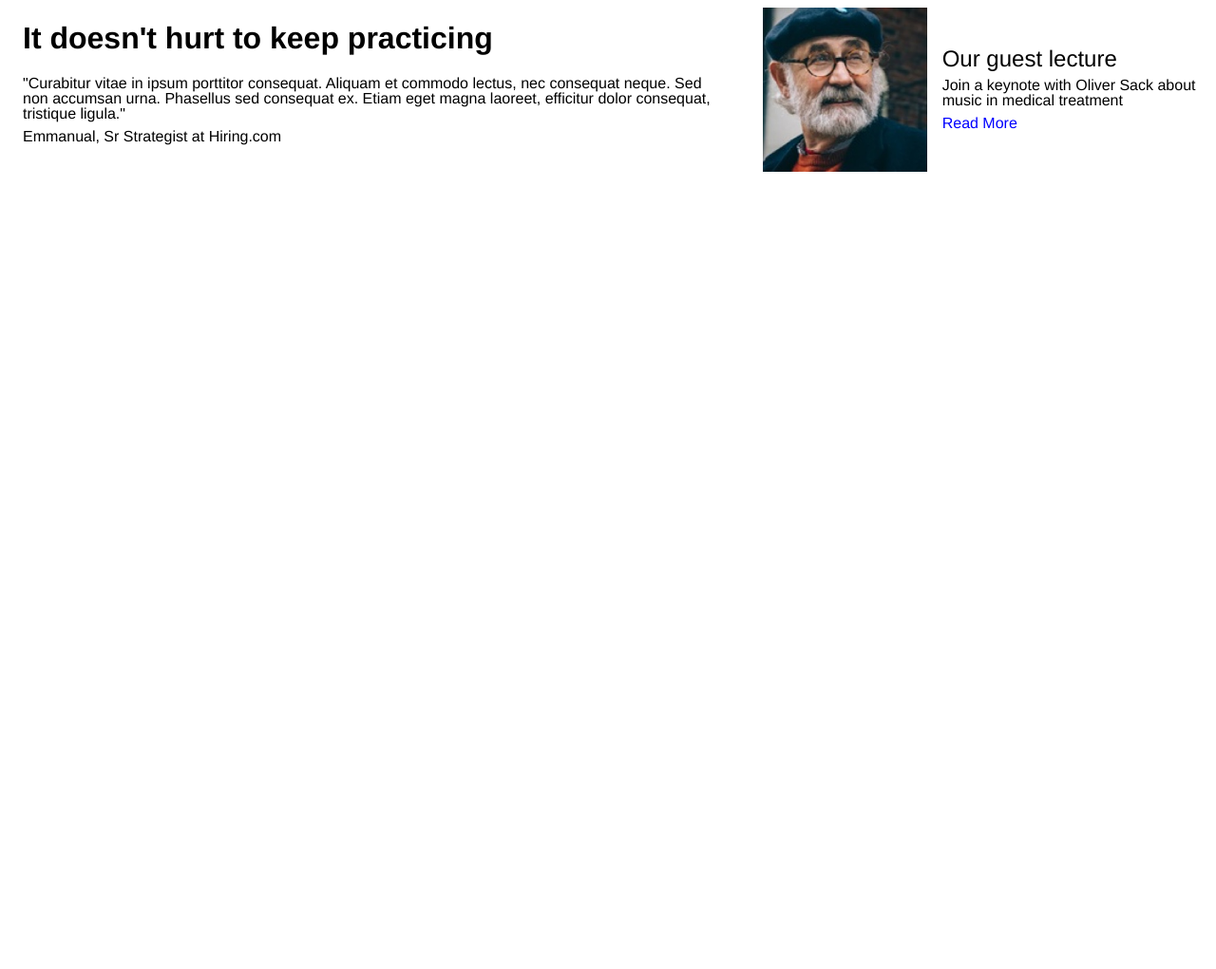
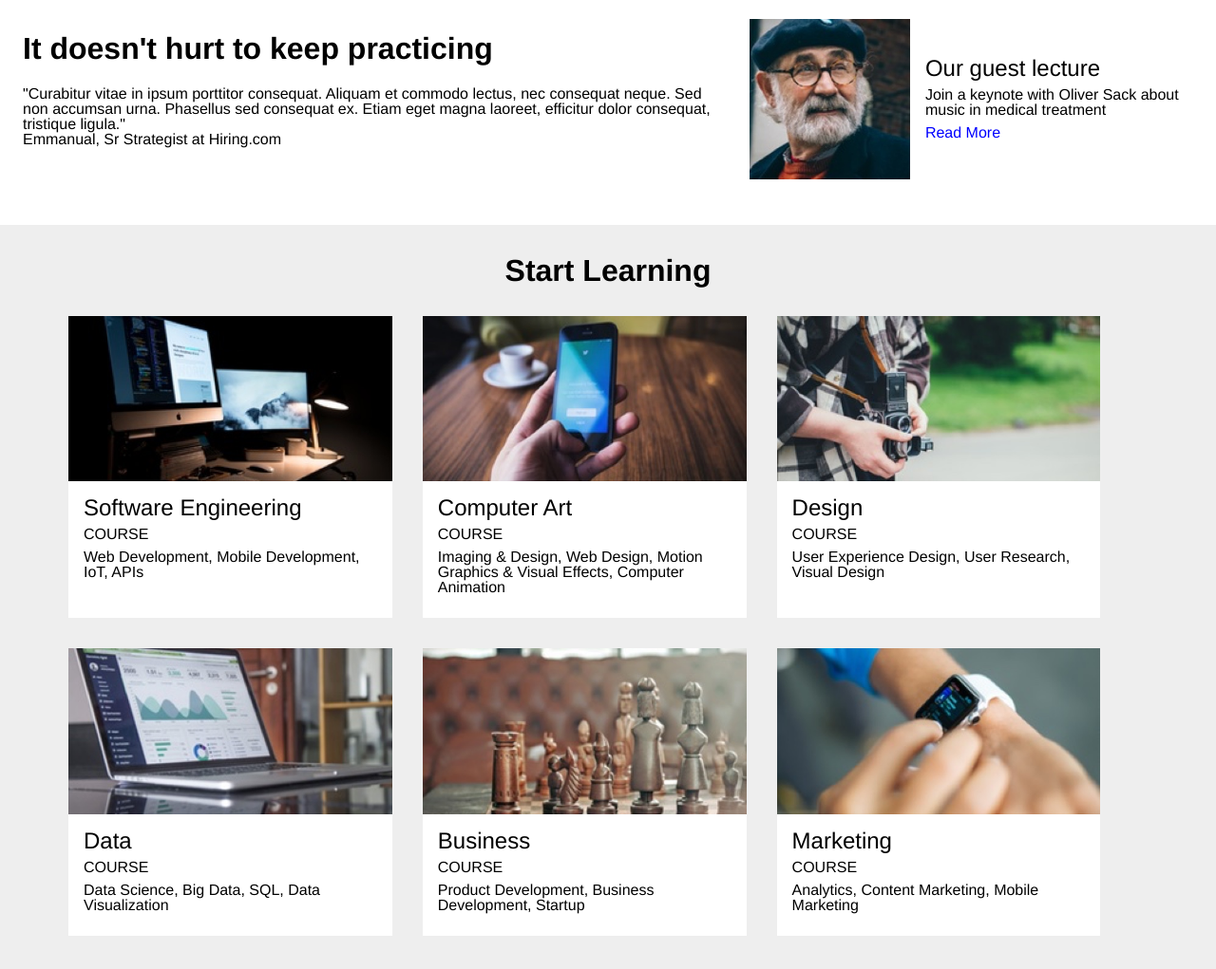
Before and after one commit to matt-harlow/ColmarAcademy, a plain HTML site: page index.html in a window 1280 px wide. Shown: the part 1094-2115 px from the top of the page at 95% size. Before the commit the page ends 1323 px from the top, so only its background shows below. Drawn offline with Linux system fonts and the light colour scheme.

Commit message:
Up to thesis Draft rwady

```diff
--- a/index.html
+++ b/index.html
@@ -60,7 +60,7 @@
       </div>
       <div class="info-right">
         <div class="info-small">
-           <img src="./resources/images/information-orientation.jpg">
+          <img src="./resources/images/information-orientation.jpg">
           <div class="info">
             <h2>Orientation date</h2>
             <p>Tues 10/11 & Wed 10/12: 8am-3pm</p>
@@ -86,6 +86,95 @@
       </div>
     </div>
 
+    <!--Classes-->
+    <div class="learn container">
+      <h1>Start Learning</h1>
+      <div class="classes container">
+      	<div class="class">
+      	  <div class="image container">
+      	    <img src="./resources/images/course-software.jpg">
+      	  </div>
+      	  <div class="class-info">
+      	    <h2>Software Engineering</h2>
+      	    <p class="course">COURSE</p>
+      	    <p class="list">Web Development, Mobile Development, IoT, APIs</p>
+      	  </div>
+      	</div>
+      	<div class="class">
+      	  <div class="image container">
+      	    <img src="./resources/images/course-computer-art.jpg">
+      	  </div>
+      	  <div class="class-info">
+      	    <h2>Computer Art</h2>
+      	    <p class="course">COURSE</p>
+      	    <p class="list">Imaging & Design, Web Design, Motion Graphics & Visual Effects, Computer Animation</p>
+      	  </div>
+      	</div>
+      	<div class="class">
+      	  <div class="image container">
+      	    <img src="./resources/images/course-design.jpg">
+      	  </div>
+      	  <div class="class-info">
+      	    <h2>Design</h2>
+      	    <p class="course">COURSE</p>
+      	    <p class="list">User Experience Design, User Research, Visual Design</p>
+      	  </div>
+      	</div>
+      	<div class="class">
+      	  <div class="image container">
+      	    <img src="./resources/images/course-data.jpg">
+      	  </div>
+      	  <div class="class-info">
+      	    <h2>Data</h2>
+      	    <p class="course">COURSE</p>
+      	    <p class="list">Data Science, Big Data, SQL, Data Visualization</p>
+      	  </div>
+      	</div>
+      	<div class="class">
+      	  <div class="image container">
+      	    <img src="./resources/images/course-business.jpg">
+      	  </div>
+      	  <div class="class-info">
+      	    <h2>Business</h2>
+      	    <p class="course">COURSE</p>
+      	    <p class="list">Product Development, Business Development, Startup</p>
+      	  </div>
+      	</div>
+      	<div class="class">
+      	  <div class="image container">
+      	    <img src="./resources/images/course-marketing.jpg">
+      	  </div>
+      	  <div class="class-info">
+      	    <h2>Marketing</h2>
+      	    <p class="course">COURSE</p>
+      	    <p class="list">Analytics, Content Marketing, Mobile Marketing</p>
+      	  </div>
+      	</div>
+      </div>
+    </div>
+
+    <!--Thesis-->
+    <div class="thesis container">
+      <h1>Thesis Exhibit</h1>
+      <div class="thesis-both container">
+        <div class="thesis-left">
+          <video width="60%" height="auto" controls>
+  			  <source src="./resources/video/thesis.mp4" type="video/mp4">
+		  </video>
+		</div>
+      </div>
+      <div class="thesis-right">
+      	<div class="thesis-small">
+      	  <img>
+      	  <div class="thesis-info">
+      	  	<h2>Fisma: Design and Prototype</h2>
+      	  	<p>Designer Showcase of new prototype product</p>
+      	  </div>
+      	</div>
+      </div>
+    </div>
+
+
   </div> <!--End Main-Content-->
 
 </body>
--- a/resources/css/style.css
+++ b/resources/css/style.css
@@ -61,9 +61,10 @@ nav.mobile{
 	display: flex;
 	align-items: center;
 	background-color: #eeeeee;
+	width: 100%;
 }
 
-.image {
+.banner .image {
 	width: 60%;
 	padding: 2rem 1.5rem;
 }
@@ -72,6 +73,11 @@ nav.mobile{
 	display: block;
 	width: 100%;
 	height: auto;
+}
+
+.banner-copy {
+	width: 40%;
+	padding-right: 1.5rem;
 }
 
 .banner-copy h1 {
@@ -112,7 +118,7 @@ nav.mobile{
 
 .info-right {
 	width: 40%;
-	padding: 2rem 0;
+	padding: 2rem 1.5rem 2rem 0;
 }
 
 .info-small {
@@ -130,10 +136,65 @@ nav.mobile{
 	width: 65%;
 }
 
-.info h2, p {
+.info h2 {
+	padding-bottom: 0.5rem;
+}
+
+.info p {
 	padding-bottom: 0.5rem;
 }
 
 .link {
 	color: blue;
 }
+
+/*Classes*/
+
+.learn {
+	max-width: 100%;
+	padding: 2rem 4.5rem;
+	background-color: #eeeeee;
+}
+
+.learn h1 {
+	text-align: center;
+	padding-bottom: 2rem;
+}
+
+.classes {
+	display: flex;
+	flex-wrap: wrap;
+	margin: 0 auto;
+}
+
+.class {
+	background-color: white;
+	width: 30%;
+	margin-bottom: 2rem;
+	margin-right: 2rem;
+}
+
+.class .image {
+	display: flex;
+	justify-content: center;
+	align-items: center;
+	height: auto;
+}
+
+.class .image img {
+/*	height: auto;*/
+}
+
+.class-info {
+	padding: 16px 16px 24px 16px;
+}
+
+.class h2 {
+	padding-bottom: 0.5rem;
+}
+
+.course {
+	padding-bottom: 0.5rem;
+}
+
+/*Thesis*/
```
